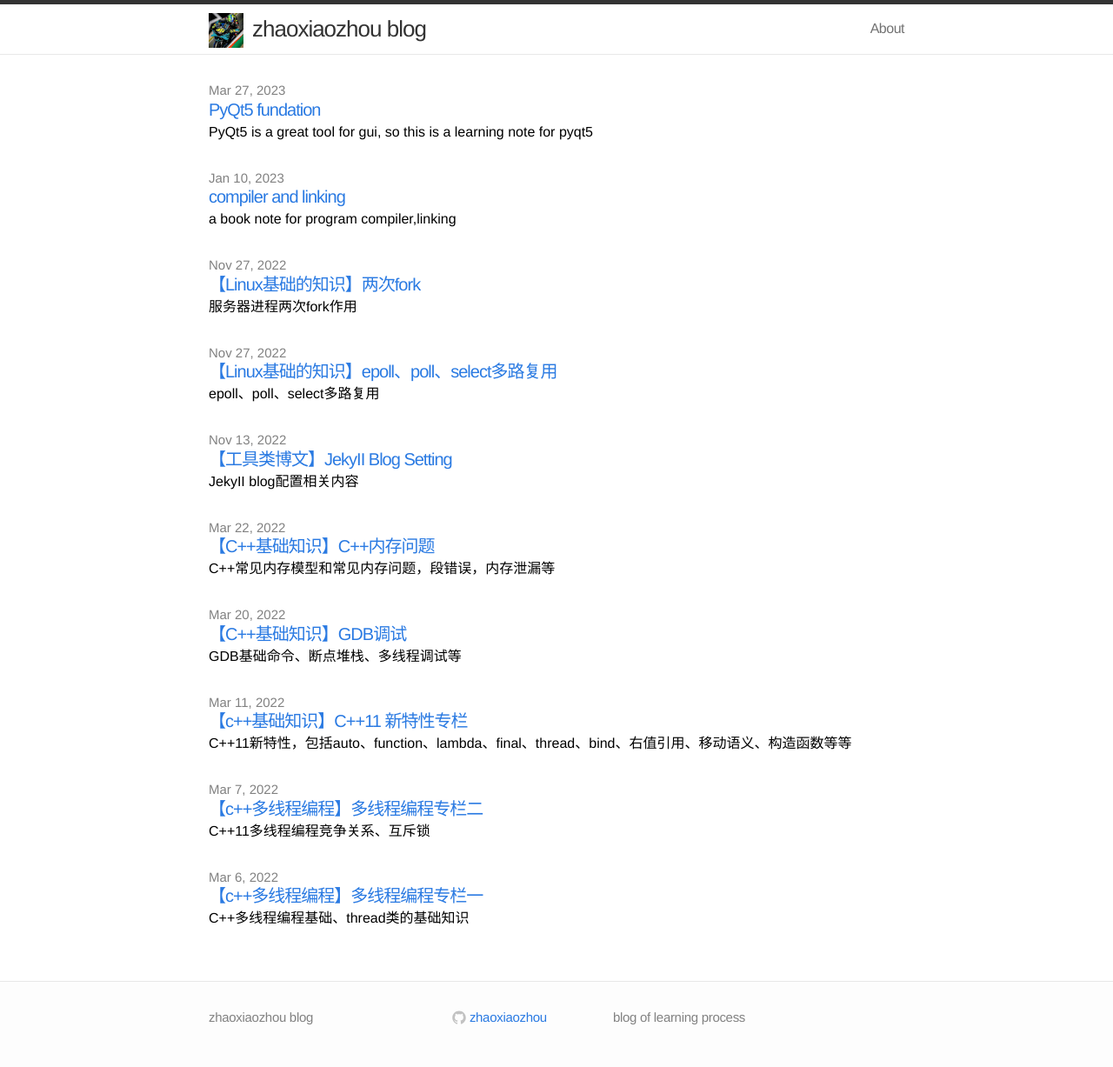
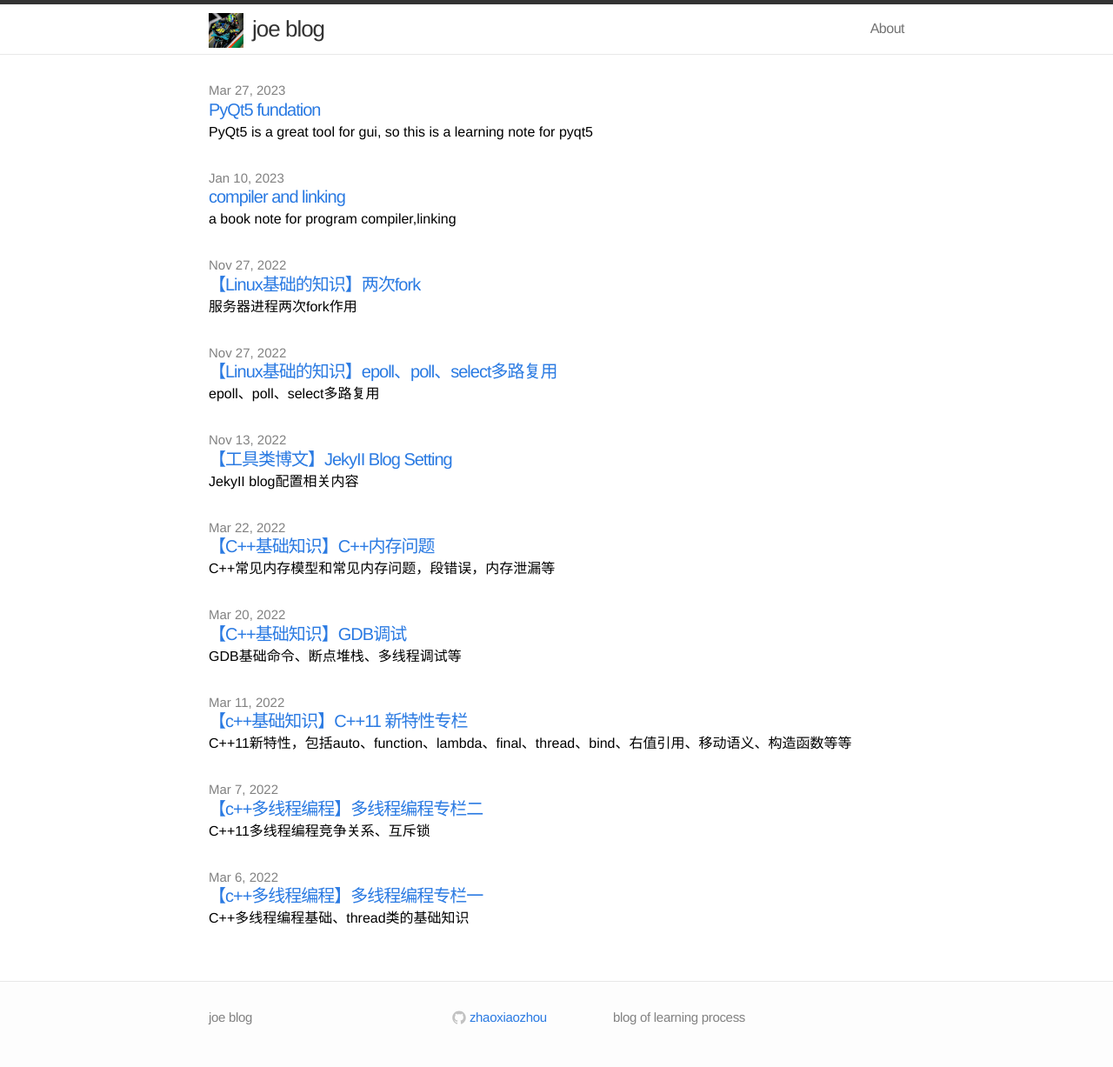
Before and after one commit to zhaoxiaozhou/zhaoxiaozhou.github.io, a Jekyll site: the page built from index.html, in a window 1280 px wide. Shown: the whole page at 87% size. Built offline with Jekyll 4.4.1, drawn with Linux system fonts in a browser that asks for light colours.

Commit message:
fix tile

```diff
--- a/_config.yml
+++ b/_config.yml
@@ -1,5 +1,5 @@
 # Site settings
-title: zhaoxiaozhou blog
+title: joe blog
 email:
 description: "blog of learning process"
 baseurl: ""
```
